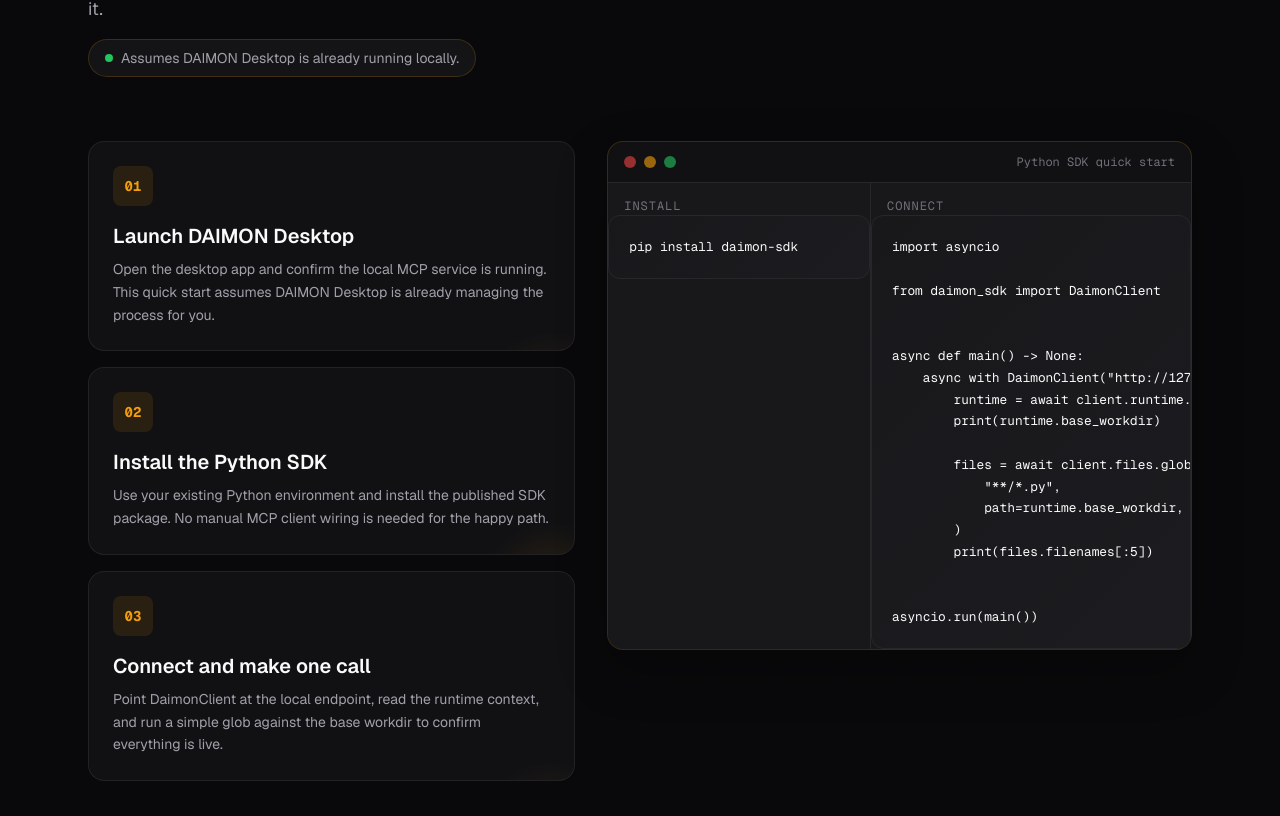
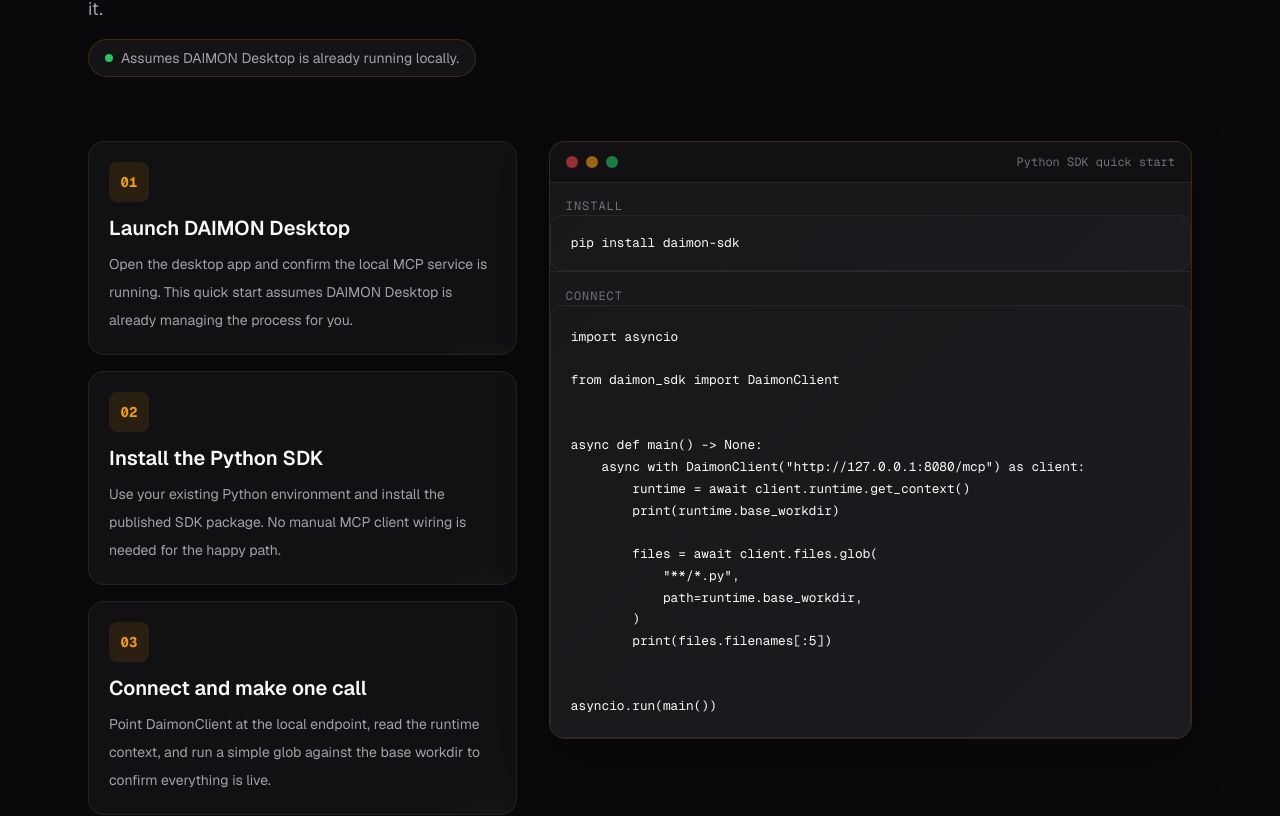
Before and after one commit to daimon-hq/daimon-hq.github.io, a Next.js app: page / in a window 1280 px wide. Shown: the part 6015-6831 px from the top of the page. Built offline with nearby package versions, Linux system fonts and the light colour scheme.

Commit message:
update quick start guide

```diff
--- a/src/app/globals.css
+++ b/src/app/globals.css
@@ -230,6 +230,11 @@
   min-width: 0;
 }
 
+.quickstart-install .code-block pre {
+  padding-top: 1rem;
+  padding-bottom: 1rem;
+}
+
 .quickstart-panel-label {
   padding: 0.9rem 1rem 0;
   color: var(--color-muted-foreground);
@@ -238,3 +243,15 @@
   letter-spacing: 0.08em;
   text-transform: uppercase;
 }
+
+.quickstart-code {
+  font-size: 0.78rem;
+  line-height: 1.65;
+}
+
+@media (min-width: 1024px) {
+  .quickstart-code {
+    font-size: 0.92rem;
+    line-height: 1.8;
+  }
+}
--- a/src/app/page.tsx
+++ b/src/app/page.tsx
@@ -532,15 +532,15 @@
           </p>
         </div>
 
-        <div className="grid gap-8 lg:grid-cols-[1fr_1.2fr] lg:items-start">
+        <div className="grid gap-8 lg:grid-cols-[0.88fr_1.32fr] lg:items-start">
           <div className="space-y-4">
             {steps.map((step) => (
-              <div key={step.number} className="quickstart-step glass-card p-6">
-                <div className="mb-4 flex h-10 w-10 items-center justify-center rounded-lg bg-accent/10 font-mono text-sm font-bold text-accent">
+              <div key={step.number} className="quickstart-step glass-card p-5 lg:p-5">
+                <div className="mb-3 flex h-10 w-10 items-center justify-center rounded-lg bg-accent/10 font-mono text-sm font-bold text-accent">
                   {step.number}
                 </div>
-                <h3 className="mb-2 text-xl font-semibold">{step.title}</h3>
-                <p className="text-sm leading-relaxed text-muted">{step.description}</p>
+                <h3 className="mb-2 text-lg font-semibold lg:text-xl">{step.title}</h3>
+                <p className="text-sm leading-7 text-muted">{step.description}</p>
               </div>
             ))}
           </div>
@@ -555,8 +555,8 @@
               <span className="text-xs font-mono text-muted-foreground">Python SDK quick start</span>
             </div>
 
-            <div className="grid gap-px bg-border lg:grid-cols-[0.9fr_1.1fr]">
-              <div className="quickstart-panel bg-card">
+            <div className="grid gap-px bg-border">
+              <div className="quickstart-panel quickstart-install bg-card">
                 <div className="quickstart-panel-label">Install</div>
                 <div className="code-block border-0 rounded-none">
                   <pre className="font-mono text-sm">
@@ -568,7 +568,7 @@
               <div className="quickstart-panel bg-card">
                 <div className="quickstart-panel-label">Connect</div>
                 <div className="code-block border-0 rounded-none">
-                  <pre className="font-mono text-sm">
+                  <pre className="quickstart-code font-mono text-sm">
                     <code>{`import asyncio
 
 from daimon_sdk import DaimonClient
```
